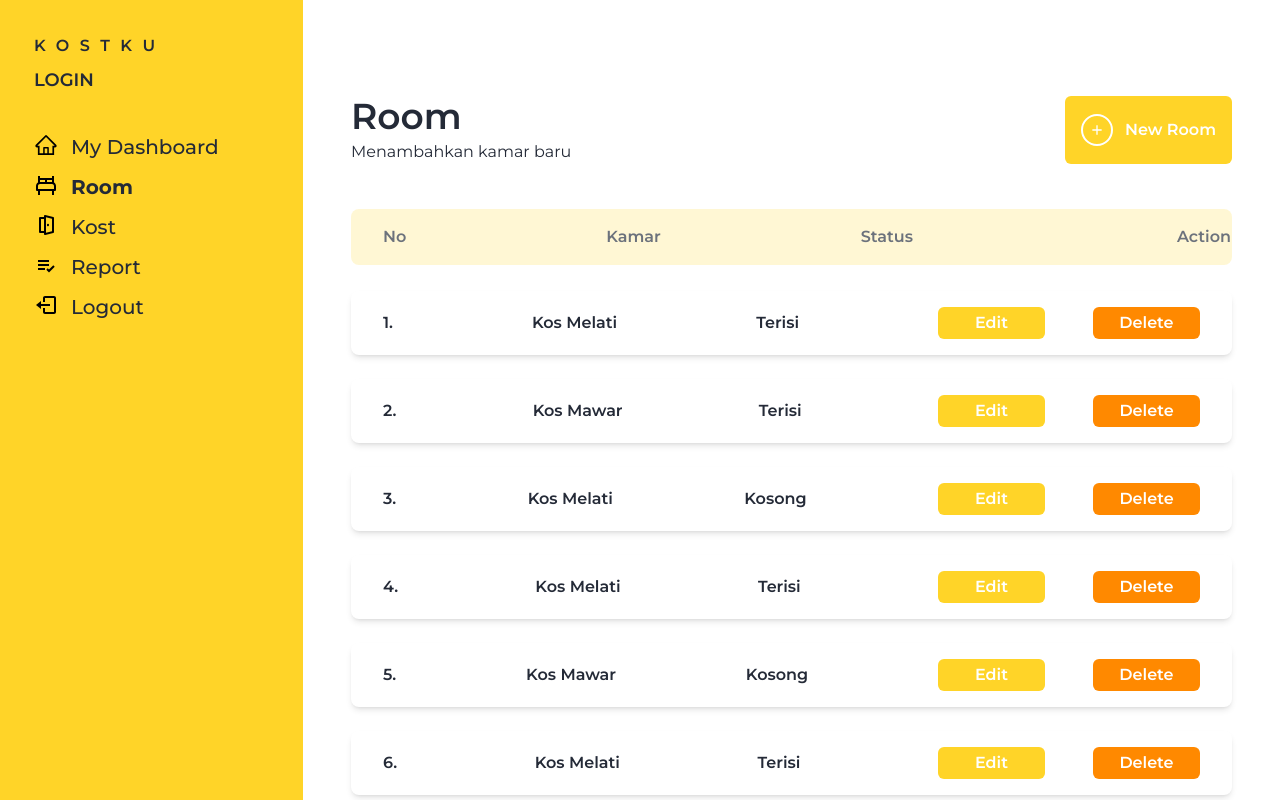
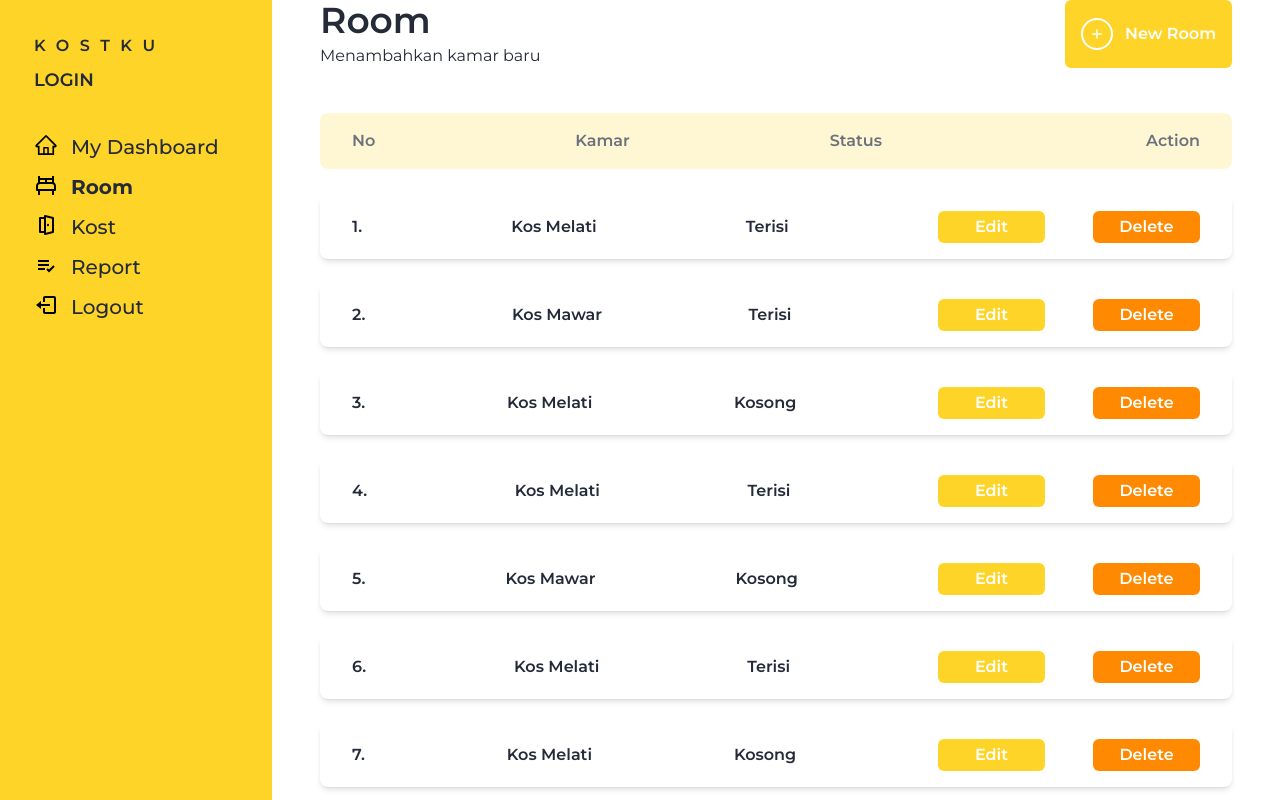
Before and after one commit to purboindra/my-kostan, a Next.js app: page /room in a window 1280 px wide. Built offline with nearby package versions, Linux system fonts and the light colour scheme; no server answers.

Commit message:
fix overflow

```diff
--- a/app/(site)/page.tsx
+++ b/app/(site)/page.tsx
@@ -5,7 +5,7 @@ import RoomsGrid from "../components/RoomsGrid";
 
 export default function Home() {
   return (
-    <div className="flex flex-col h-full">
+    <div className="flex flex-col h-full overflow-y-auto 2xl:py-24 lg:py-24 xl:py-24 ">
       {/* FOR MOBILE VIEW */}
       <div className="md:hidden flex h-fit py-10 px-[32px] w-full items-center justify-between bg-primaryColor">
         <div className="text-blackColor w-6 h-6 hover:cursor-pointer">
--- a/app/components/Sidebar.tsx
+++ b/app/components/Sidebar.tsx
@@ -96,7 +96,7 @@ const Sidebar: React.FC<SidebarProps> = ({ children }) => {
           ))}
         </div>
       </div>
-      <main className="flex-1 h-full overflow-y-auto 2xl:py-24 lg:py-24 xl:py-24 lg:px-12 xl:px-12 2xl:px-12">
+      <main className="flex-1 h-full lg:px-12 xl:px-12 2xl:px-12">
         {children}
       </main>
     </div>
```
